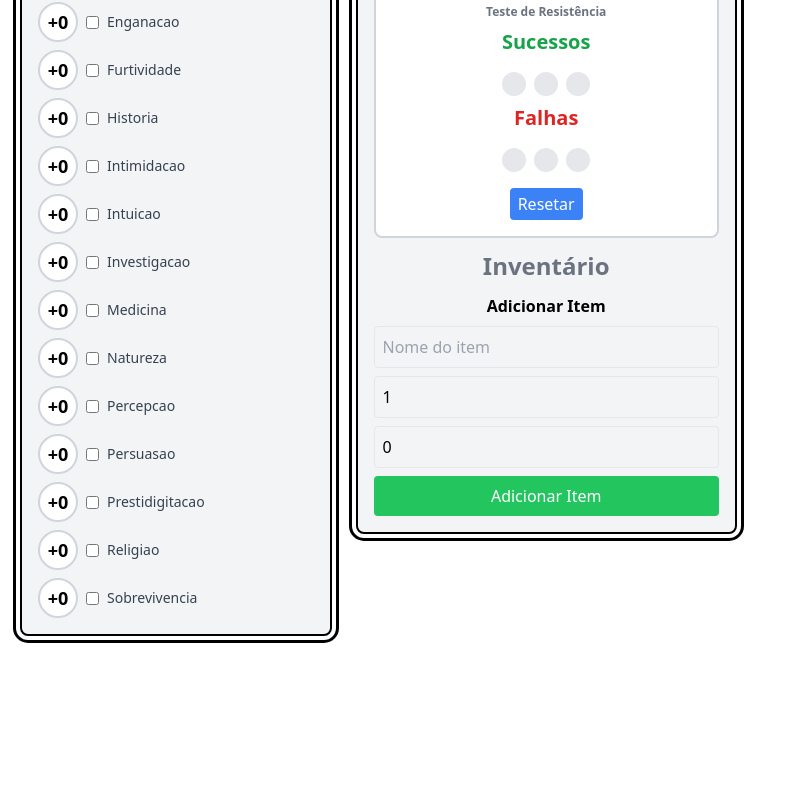
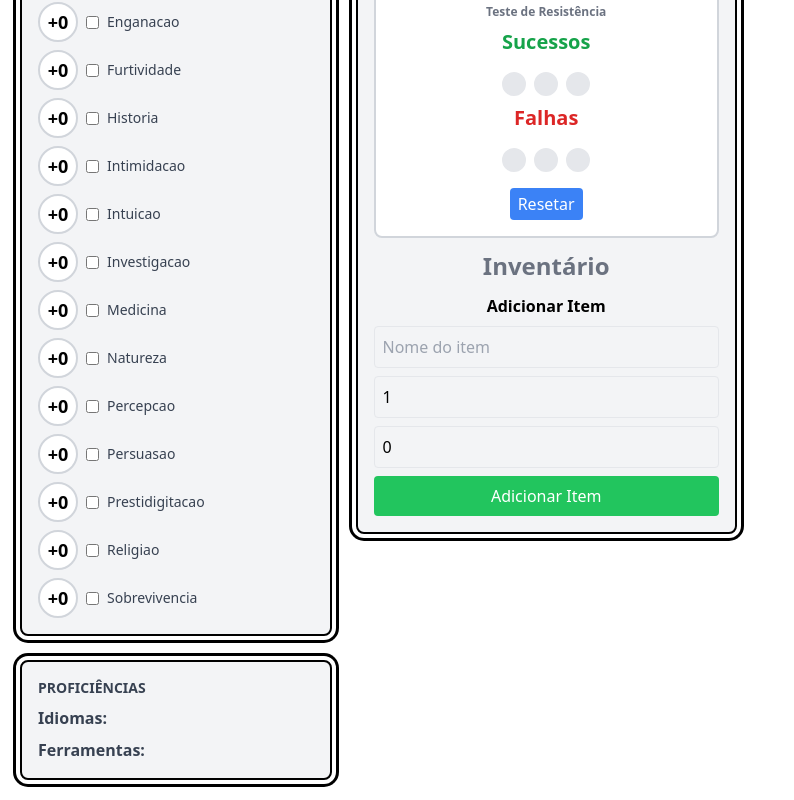
Before and after one commit to nicolaslimacontato/Pagina-Rpg-3, a Next.js app: page / in a window 1280 px wide. Shown: the part 4362-5162 px from the top of the page, without its empty margins (0-794 px from the left). Before the commit the page ends 5018 px from the top, so only its background shows below. Built offline with nearby package versions, Linux system fonts and the light colour scheme.

Commit message:
PROFICIENCIAS

```diff
--- a/app/pages/FormularioPersonagem.tsx
+++ b/app/pages/FormularioPersonagem.tsx
@@ -36,6 +36,11 @@ type TestesDeSalvaguarda = {
     car: boolean;
 };
 
+type Proficiencias = {
+    idiomas: Record<string, boolean>;
+    ferramentas: Record<string, boolean>;
+};
+
 const FormularioPersonagem: React.FC = () => {
     // Estado dos atributos
     const [atributos, setAtributos] = useState({
@@ -68,6 +73,17 @@ const FormularioPersonagem: React.FC = () => {
     const [pvAtuais, setPvAtuais] = useState<number>(10);
     const [habilidades, setHabilidades] = useState<{ [chave: string]: boolean }>({});
     const [inspiracao, setInspiracao] = useState<boolean>(false);
+    const [proficiencias, setProficiencias] = useState<Proficiencias>({
+        idiomas: Object.values(Idiomas).reduce((acc, idioma) => {
+            acc[idioma] = false; // Default value
+            return acc;
+        }, {} as Record<string, boolean>),
+        ferramentas: Object.values(Ferramentas).reduce((acc, ferramenta) => {
+            acc[ferramenta] = false; // Default value
+            return acc;
+        }, {} as Record<string, boolean>),
+    });
+
     const [testesDeSalvaguarda, setTestesDeSalvaguarda] = useState<TestesDeSalvaguarda>({
         for: false,
         des: false,
@@ -209,35 +225,53 @@ const FormularioPersonagem: React.FC = () => {
         }
     }, []);
 
-    useEffect(() => {
     const aplicarAptidoes = () => {
         let novasPericias = { ...pericias };
+        let novasFerramentas = { ...proficiencias.ferramentas };
+        let novosIdiomas = { ...proficiencias.idiomas };
 
-            // Aplicar aptidões da classe selecionada
+        // Aplicar aptidões da classe
         const classeEncontrada = classesData.find((c) => c.nome === classe);
         if (classeEncontrada) {
             classeEncontrada.proficiencias.pericias.forEach((pericia) => {
-                    novasPericias[pericia] = true; // Marca automaticamente as perícias da classe
+                novasPericias[pericia] = true; // Marca as perícias da classe
+            });
+            classeEncontrada.proficiencias.ferramentas.forEach((ferramenta) => {
+                novasFerramentas[ferramenta] = true; // Marca as ferramentas da classe
             });
         }
 
-            // Aplicar aptidões do antecedente selecionado
+        // Aplicar aptidões do antecedente
         const antecedenteEncontrado = AntecedentesData.find((a) => a.nome === antecedente);
         if (antecedenteEncontrado) {
             antecedenteEncontrado.proficiencias.pericias.forEach((pericia) => {
-                    novasPericias[pericia] = true; // Marca automaticamente as perícias do antecedente
+                novasPericias[pericia] = true; // Marca as perícias do antecedente
+            });
+            antecedenteEncontrado.proficiencias.ferramentas.forEach((ferramenta) => {
+                novasFerramentas[ferramenta] = true; // Marca as ferramentas do antecedente
+            });
+            antecedenteEncontrado.proficiencias.idiomas.forEach((idioma) => {
+                novosIdiomas[idioma] = true; // Marca os idiomas do antecedente
             });
         }
 
-            // Atualizar o estado de perícias, mantendo o controle das alteradas manualmente
-            setPericias((prevPericias) => ({
-                ...prevPericias,
-                ...novasPericias, // Garante que as perícias automáticas sejam aplicadas
+        // Aplicar modificadores da raça
+        const racaEncontrada = racasData.find((r) => r.nome === raca);
+        if (racaEncontrada) {
+            racaEncontrada.idiomas.forEach((idioma) => {
+                novosIdiomas[idioma] = true; // Marca os idiomas da raça
+            });
+        }
+
+        // Atualizar os estados
+        setPericias(novasPericias);
+        setProficiencias((prev) => ({
+            ...prev,
+            ferramentas: novasFerramentas,
+            idiomas: novosIdiomas,
         }));
     };
 
-        aplicarAptidoes();
-    }, [classe, antecedente]);
 
     const alternarPericia = (pericia: Pericias) => {
         setPericias(prev => ({
@@ -245,6 +279,10 @@ const FormularioPersonagem: React.FC = () => {
             [pericia]: !prev[pericia], // Alterna entre true/false quando o usuário clica
         }));
     };
+
+    useEffect(() => {
+        aplicarAptidoes();
+    }, [classe, raca, antecedente]);
 
 
     const classeDeArmadura = classeEncontrada && typeof classeEncontrada.ca === 'function'
@@ -414,6 +452,7 @@ const FormularioPersonagem: React.FC = () => {
                         atributos={atributos}
                         testesDeResistencia={testesDeSalvaguarda}
                         aptidoes={pericias}
+                        proficiencias={proficiencias}  // Make sure this prop is passed
                         alternarTesteDeResistencia={alternarTesteDeSalvaguarda}
                         alternarAptidao={alternarPericia}
                         bonusDeProficiencia={bonusDeProficiencia}
--- a/app/pages/SecaoEsquerda.tsx
+++ b/app/pages/SecaoEsquerda.tsx
@@ -30,11 +30,13 @@ type Props = {
   atributos: Atributos;
   testesDeResistencia: TestesDeResistencia;
   aptidoes: Aptidoes;
+  proficiencias: Proficiencias;
   alternarTesteDeResistencia: (atributo: keyof TestesDeResistencia) => void;
-  alternarAptidao: (aptidao: Pericias) => void;  // Mudança aqui
+  alternarAptidao: (aptidao: Pericias) => void;
   bonusDeProficiencia: number;
   alternarInspiracao: () => void;
   inspiracao: boolean;
+
 };
 
 // Função de cálculo do modificador movida para fora do componente para evitar recriação
@@ -53,6 +55,7 @@ const SecaoEsquerda: React.FC<Props> = ({
   atributos,
   testesDeResistencia,
   aptidoes,
+  proficiencias,
   alternarTesteDeResistencia,
   alternarAptidao,
   bonusDeProficiencia,
@@ -161,6 +164,39 @@ const SecaoEsquerda: React.FC<Props> = ({
             })}
         </div>
       </div>
+      {/* Proficiencias */}
+      <div className="p-4 rounded-lg flex flex-col bg-gray-100 dark:bg-[#353535] border-2 border-black custom-box-shadow">
+        <span className="text-sm font-semibold text-gray-700 dark:text-gray-300">PROFICIÊNCIAS</span>
+        <div className="flex flex-col mt-2 space-y-2">
+          {/* Idiomas */}
+          <div>
+            <span className="font-semibold text-gray-700 dark:text-gray-300">Idiomas:</span>
+            <ul className="ml-4">
+              {Object.entries(proficiencias.idiomas).map(([idioma, proficiente]) => (
+                proficiente ? (
+                  <li key={idioma} className="text-gray-700 dark:text-gray-300">
+                    {idioma}
+                  </li>
+                ) : null
+              ))}
+            </ul>
+          </div>
+
+          {/* Ferramentas */}
+          <div>
+            <span className="font-semibold text-gray-700 dark:text-gray-300">Ferramentas:</span>
+            <ul className="ml-4">
+              {Object.entries(proficiencias.ferramentas).map(([ferramenta, proficiente]) => (
+                proficiente ? (
+                  <li key={ferramenta} className="text-gray-700 dark:text-gray-300">
+                    {ferramenta}
+                  </li>
+                ) : null
+              ))}
+            </ul>
+          </div>
+        </div>
+      </div>
     </div>
   );
 };
```
Lines whose indentation alone changed are shown as unchanged.
